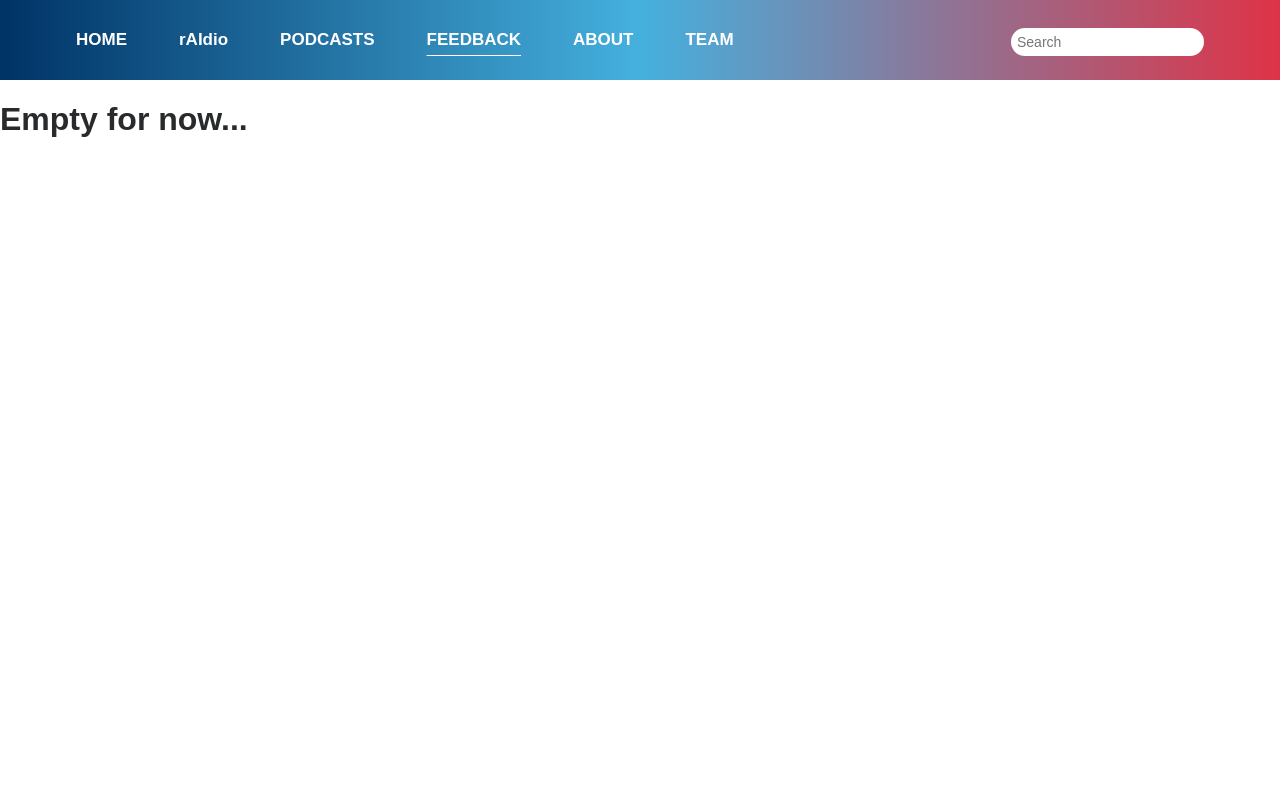
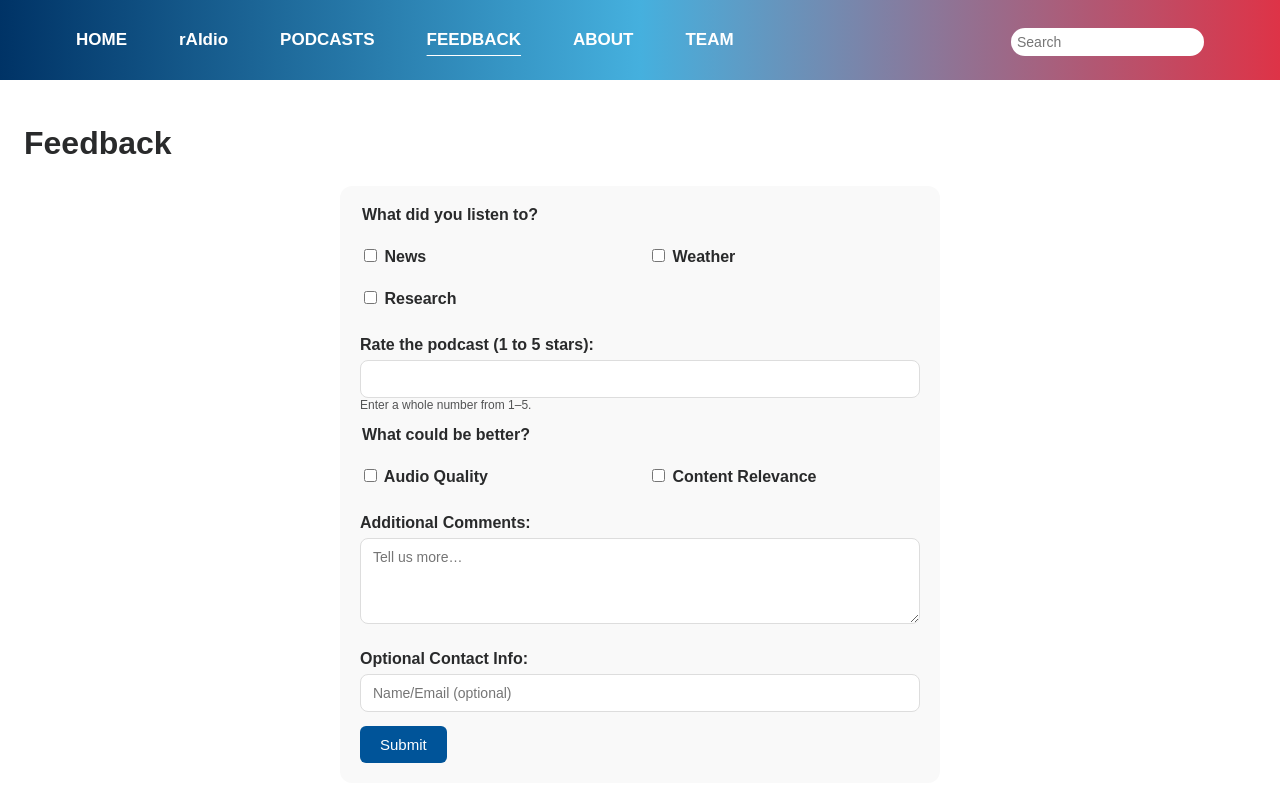
Before and after one commit to Engineering-Group-28/fau-engineering-rAIdio, a plain HTML site: page pages/feedback.html in a window 1280 px wide. Drawn offline with Linux system fonts and the light colour scheme.

Commit message:
update feedback form

```diff
--- a/pages/feedback.html
+++ b/pages/feedback.html
@@ -2,8 +2,9 @@
 <html>
 <head>
 <meta name="viewport" content="width=device-width, initial-scale=1">
-<title>FAU Engineering rAIdio Station</title>
+<title>FAU Engineering rAIdio Station — Feedback</title>
 <style>
+/* ====== Your existing site styles ====== */
 h1   {font-family: 'Lexend', sans-serif; color: #292A2B; margin-bottom: 5px;}
 p    {font-family: 'Lexend', sans-serif; color: #292A2B; margin-bottom: 0px;}
 body, html {background-color: #FFFFFF; margin: 0; padding: 0; height: 100%;}
@@ -65,37 +66,61 @@ body, html {background-color: #FFFFFF; margin: 0; padding: 0; height: 100%;}
   cursor: pointer;
 }
 .button1 {border-radius: 25px;}
+.button1:hover { background-color: #45B0DE; color: white; }
 
-.button1:hover {
-  background-color: #45B0DE;
-  color: white;
+* { box-sizing: border-box; }
+
+/* ====== Feedback form styles (merged) ====== */
+main { padding: 24px; }
+form {
+  width: 90%;
+  max-width: 600px;
+  margin: 24px auto;
+  background-color: #f9f9f9;
+  padding: 20px;
+  border-radius: 12px;
+  font-family: 'Lexend', sans-serif;
+  color: #292A2B;
+}
+fieldset { border: none; padding: 0; margin: 0 0 16px; }
+legend { font-weight: bold; margin-bottom: 8px; }
+label { font-weight: bold; display: inline-block; margin: 8px 0 6px; }
+.form-row { margin-bottom: 14px; }
+
+input[type="text"],
+input[type="number"],
+textarea {
+  width: 100%;
+  padding: 10px 12px;
+  border: 1px solid #ddd;
+  border-radius: 8px;
+  font-size: 14px;
+  font-family: inherit;
 }
 
-
-* {
-  box-sizing: border-box;
+.checkbox-group {
+  display: grid;
+  grid-template-columns: repeat(auto-fit, minmax(180px, 1fr));
+  gap: 8px 16px;
+  margin-top: 6px;
 }
 
-.row {
-  display: flex;
-  background-color: #0073E6;
-  height: 100%;
+button[type="submit"] {
+  background-color: #005499;
+  color: white;
+  padding: 10px 20px;
+  border: none;
+  border-radius: 6px;
+  cursor: pointer;
+  font-size: 15px;
 }
-
-.column {
-  display: flex;
-  flex: 50%;
-  flex-direction: column;
-  justify-content: center;
-  align-items: center;
-  background-color: #FFFFFF;
-  margin: 0px;
-  padding: 10px;
-  height: 100%;
-}
-
+button[type="submit"]:hover { filter: brightness(1.05); }
+.help { font-size: 12px; opacity: 0.8; }
+.success { color: #0a7a2f; margin-top: 10px; font-weight: 600; }
+.error { color: #b00020; margin-top: 10px; }
 </style>
 </head>
+
 <body>
   <div class="topnav">
     <a href="home.html">HOME</a>
@@ -107,10 +132,88 @@ body, html {background-color: #FFFFFF; margin: 0; padding: 0; height: 100%;}
     <input type="search" placeholder="Search">
   </div>
 
-<!-- Use div and flex/grid to make a two-column layout -->
+  <main>
+    <h1>Feedback</h1>
 
-    <h1>Empty for now...</h1>
+    <!-- Combined form -->
+    <form id="feedbackForm" novalidate>
+      <fieldset class="form-row">
+        <legend>What did you listen to?</legend>
+        <div class="checkbox-group" role="group" aria-label="Content listened to">
+          <label><input type="checkbox" name="content" value="News"> News</label>
+          <label><input type="checkbox" name="content" value="Weather"> Weather</label>
+          <label><input type="checkbox" name="content" value="Research"> Research</label>
+        </div>
+      </fieldset>
 
+      <div class="form-row">
+        <label for="rating">Rate the podcast (1 to 5 stars):</label>
+        <input id="rating" type="number" name="rating" min="1" max="5" required>
+        <div class="help">Enter a whole number from 1–5.</div>
+      </div>
 
+      <fieldset class="form-row">
+        <legend>What could be better?</legend>
+        <div class="checkbox-group" role="group" aria-label="Areas for improvement">
+          <label><input type="checkbox" name="improvement" value="Audio Quality"> Audio Quality</label>
+          <label><input type="checkbox" name="improvement" value="Content Relevance"> Content Relevance</label>
+        </div>
+      </fieldset>
+
+      <div class="form-row">
+        <label for="comments">Additional Comments:</label>
+        <textarea id="comments" name="comments" rows="4" cols="50" placeholder="Tell us more…"></textarea>
+      </div>
+
+      <div class="form-row">
+        <label for="contact">Optional Contact Info:</label>
+        <input id="contact" type="text" name="contact" placeholder="Name/Email (optional)">
+      </div>
+
+      <button type="submit">Submit</button>
+      <div id="formMsg" aria-live="polite"></div>
+    </form>
+  </main>
+
+  <script>
+    // Minimal client-side handling: collect values and show a confirmation.
+    const form = document.getElementById('feedbackForm');
+    const formMsg = document.getElementById('formMsg');
+
+    form.addEventListener('submit', (e) => {
+      e.preventDefault();
+
+      // Basic validation for rating
+      const ratingEl = form.elements['rating'];
+      const ratingVal = parseInt(ratingEl.value, 10);
+      if (Number.isNaN(ratingVal) || ratingVal < 1 || ratingVal > 5) {
+        formMsg.className = 'error';
+        formMsg.textContent = 'Please enter a rating from 1 to 5.';
+        ratingEl.focus();
+        return;
+      }
+
+      // Collect checkbox groups
+      const getCheckedValues = (name) =>
+        Array.from(form.querySelectorAll(`input[name="${name}"]:checked`)).map(i => i.value);
+
+      const payload = {
+        content: getCheckedValues('content'),
+        rating: ratingVal,
+        improvement: getCheckedValues('improvement'),
+        comments: form.elements['comments'].value.trim(),
+        contact: form.elements['contact'].value.trim(),
+        submittedAt: new Date().toISOString(),
+      };
+
+      // For now: just show success + log. (Hook up to an API later.)
+      console.log('Feedback payload:', payload);
+      formMsg.className = 'success';
+      formMsg.textContent = 'Thanks! Your feedback was captured locally (check console).';
+
+      // Optional: reset form
+      form.reset();
+    });
+  </script>
 </body>
 </html>
```
Lines whose indentation alone changed are shown as unchanged.
